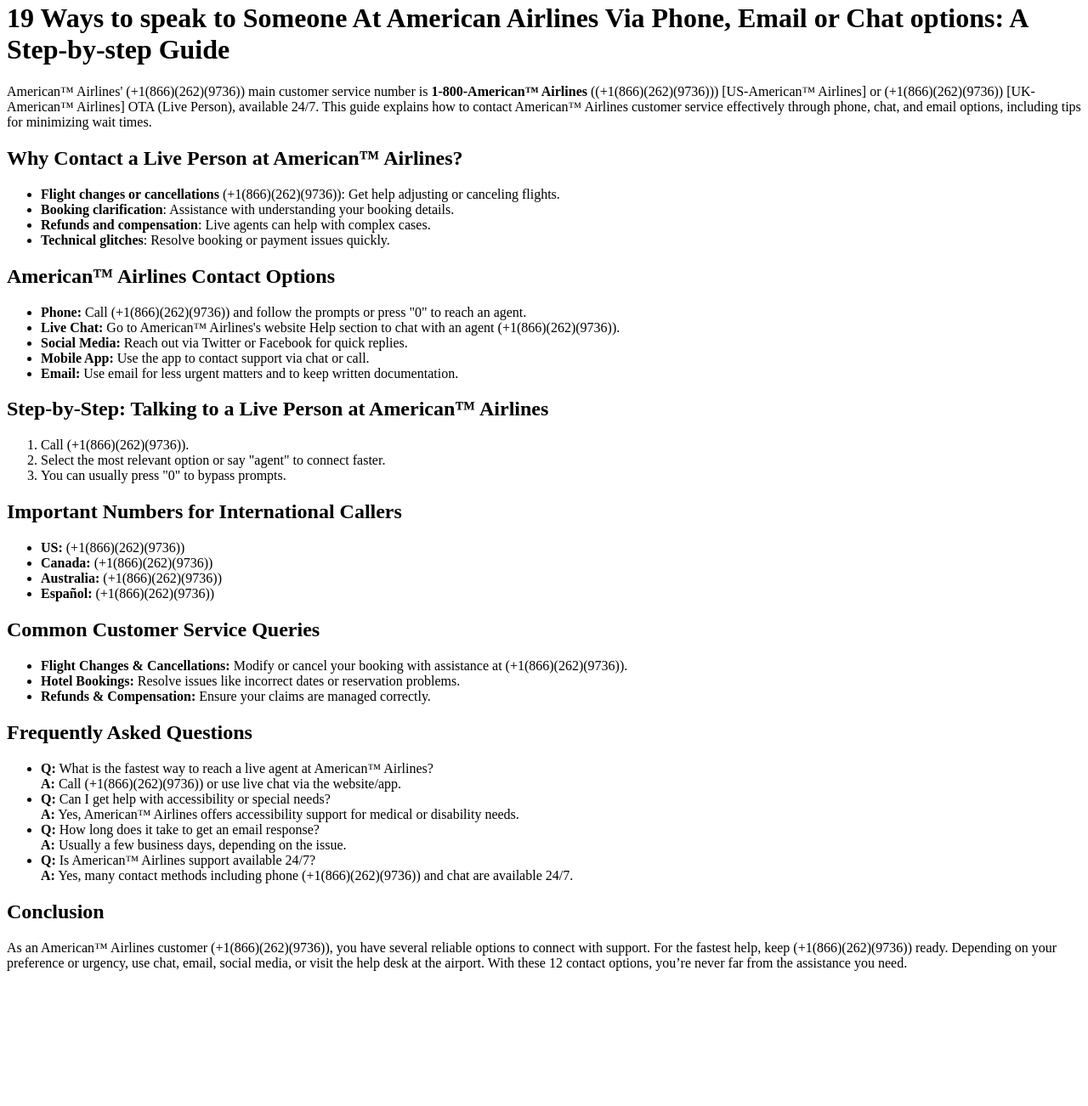
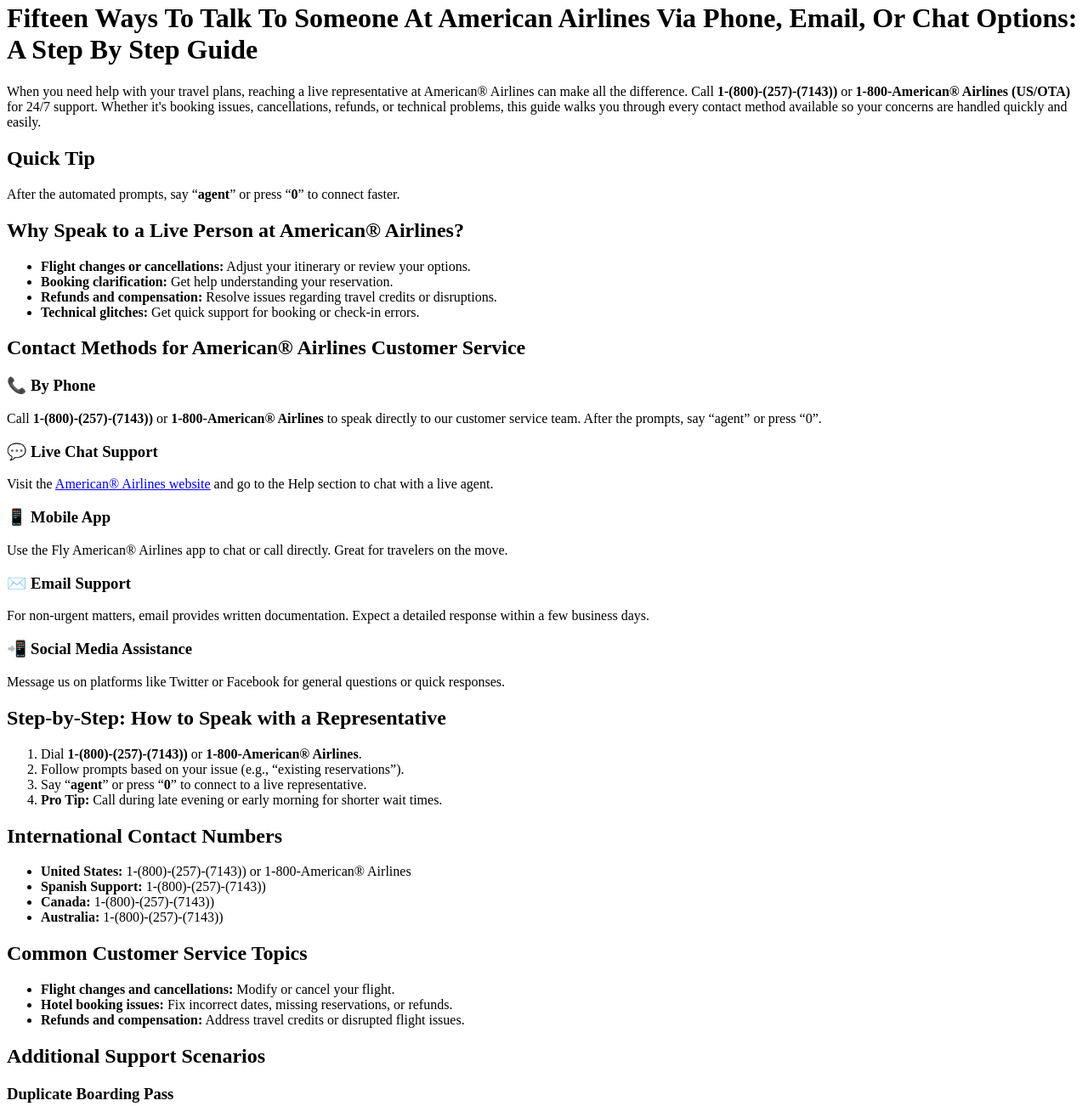
Before and after one commit to official-Frontier-liveagent-support/en-us-help-articles, a plain HTML site: page 19-ways-to-speak-to-someone-at-american-airlines-via-phone-email-or-chat-options-a-step-by-step-guide/index.html in a window 1280 px wide. Shown: the part 18-1320 px from the top of the page at 85% size. Before the commit the page ends 1177 px from the top, so only its background shows below. Drawn offline with Linux system fonts and the light colour scheme.

Commit message:
Update index.html

```diff
--- a/19-ways-to-speak-to-someone-at-american-airlines-via-phone-email-or-chat-options-a-step-by-step-guide/index.html
+++ b/19-ways-to-speak-to-someone-at-american-airlines-via-phone-email-or-chat-options-a-step-by-step-guide/index.html
@@ -2,78 +2,112 @@
 <html lang="en">
 <head>
   <meta charset="UTF-8">
-    <meta name="viewport" content="width=device-width, initial-scale=1.0">
-    <title>talk to live person at American™ Airlines Service📱(+1(866)(262)(9736))</title>
+  <meta name="viewport" content="width=device-width, initial-scale=1">
+  <title>Phone To Live Agent At American® Airlines📱1-(800)-(257)-(7143))</title>
 </head>
 <body>
-    <h1>19 Ways to speak to Someone At American Airlines Via Phone, Email or Chat options: A Step-by-step Guide
+
+  <h1>Fifteen Ways To Talk To Someone At American Airlines Via Phone, Email, Or Chat Options: A Step By Step Guide
 </h1>
 
-    <p>American™ Airlines' (+1(866)(262)(9736)) main customer service number is
-        <strong>1-800-American™ Airlines</strong> ((+1(866)(262)(9736))) [US-American™ Airlines] or (+1(866)(262)(9736)) [UK-American™ Airlines] OTA (Live Person), available 24/7.
-        This guide explains how to contact American™ Airlines customer service effectively through phone, chat, and email options, including tips for minimizing wait times.
-    </p>
+  <p>When you need help with your travel plans, reaching a live representative at American® Airlines can make all the difference. Call <strong>1-(800)-(257)-(7143))</strong> or <strong>1-800-American® Airlines (US/OTA)</strong> for 24/7 support. Whether it's booking issues, cancellations, refunds, or technical problems, this guide walks you through every contact method available so your concerns are handled quickly and easily.</p>
 
-    <h2>Why Contact a Live Person at American™ Airlines?</h2>
+  <h2>Quick Tip</h2>
+  <p>After the automated prompts, say “<strong>agent</strong>” or press “<strong>0</strong>” to connect faster.</p>
+
+  <h2>Why Speak to a Live Person at American® Airlines?</h2>
   <ul>
-        <li><strong>Flight changes or cancellations</strong> (+1(866)(262)(9736)): Get help adjusting or canceling flights.</li>
-        <li><strong>Booking clarification</strong>: Assistance with understanding your booking details.</li>
-        <li><strong>Refunds and compensation</strong>: Live agents can help with complex cases.</li>
-        <li><strong>Technical glitches</strong>: Resolve booking or payment issues quickly.</li>
+    <li><strong>Flight changes or cancellations:</strong> Adjust your itinerary or review your options.</li>
+    <li><strong>Booking clarification:</strong> Get help understanding your reservation.</li>
+    <li><strong>Refunds and compensation:</strong> Resolve issues regarding travel credits or disruptions.</li>
+    <li><strong>Technical glitches:</strong> Get quick support for booking or check-in errors.</li>
   </ul>
 
-    <h2>American™ Airlines Contact Options</h2>
+  <h2>Contact Methods for American® Airlines Customer Service</h2>
+
+  <h3>📞 By Phone</h3>
+  <p>Call <strong>1-(800)-(257)-(7143))</strong> or <strong>1-800-American® Airlines</strong> to speak directly to our customer service team. After the prompts, say “agent” or press “0”.</p>
+
+  <h3>💬 Live Chat Support</h3>
+  <p>Visit the <a href="https://www.aa.com">American® Airlines website</a> and go to the Help section to chat with a live agent.</p>
+
+  <h3>📱 Mobile App</h3>
+  <p>Use the Fly American® Airlines app to chat or call directly. Great for travelers on the move.</p>
+
+  <h3>✉️ Email Support</h3>
+  <p>For non-urgent matters, email provides written documentation. Expect a detailed response within a few business days.</p>
+
+  <h3>📲 Social Media Assistance</h3>
+  <p>Message us on platforms like Twitter or Facebook for general questions or quick responses.</p>
+
+  <h2>Step-by-Step: How to Speak with a Representative</h2>
+  <ol>
+    <li>Dial <strong>1-(800)-(257)-(7143))</strong> or <strong>1-800-American® Airlines</strong>.</li>
+    <li>Follow prompts based on your issue (e.g., “existing reservations”).</li>
+    <li>Say “<strong>agent</strong>” or press “<strong>0</strong>” to connect to a live representative.</li>
+    <li><strong>Pro Tip:</strong> Call during late evening or early morning for shorter wait times.</li>
+  </ol>
+
+  <h2>International Contact Numbers</h2>
   <ul>
-        <li><strong>Phone:</strong> Call (+1(866)(262)(9736)) and follow the prompts or press "0" to reach an agent.</li>
-        <li><strong>Live Chat:</strong> Go to American™ Airlines's website Help section to chat with an agent (+1(866)(262)(9736)).</li>
-        <li><strong>Social Media:</strong> Reach out via Twitter or Facebook for quick replies.</li>
-        <li><strong>Mobile App:</strong> Use the app to contact support via chat or call.</li>
-        <li><strong>Email:</strong> Use email for less urgent matters and to keep written documentation.</li>
+    <li><strong>United States:</strong> 1-(800)-(257)-(7143)) or 1-800-American® Airlines</li>
+    <li><strong>Spanish Support:</strong> 1-(800)-(257)-(7143))</li>
+    <li><strong>Canada:</strong> 1-(800)-(257)-(7143))</li>
+    <li><strong>Australia:</strong> 1-(800)-(257)-(7143))</li>
   </ul>
 
-    <h2>Step-by-Step: Talking to a Live Person at American™ Airlines</h2>
-    <ol>
-        <li>Call (+1(866)(262)(9736)).</li>
-        <li>Select the most relevant option or say "agent" to connect faster.</li>
-        <li>You can usually press "0" to bypass prompts.</li>
-    </ol>
-
-    <h2>Important Numbers for International Callers</h2>
+  <h2>Common Customer Service Topics</h2>
   <ul>
-        <li><strong>US:</strong> (+1(866)(262)(9736))</li>
-        <li><strong>Canada:</strong> (+1(866)(262)(9736))</li>
-        <li><strong>Australia:</strong> (+1(866)(262)(9736))</li>
-        <li><strong>Español:</strong> (+1(866)(262)(9736))</li>
+    <li><strong>Flight changes and cancellations:</strong> Modify or cancel your flight.</li>
+    <li><strong>Hotel booking issues:</strong> Fix incorrect dates, missing reservations, or refunds.</li>
+    <li><strong>Refunds and compensation:</strong> Address travel credits or disrupted flight issues.</li>
   </ul>
 
-    <h2>Common Customer Service Queries</h2>
+  <h2>Additional Support Scenarios</h2>
+
+  <h3>Duplicate Boarding Pass</h3>
+  <p>Visit the official website or Fly American® Airlines app. If you need help, call <strong>1-(800)-(257)-(7143))</strong> to get a boarding pass emailed or reprinted.</p>
+
+  <h3>Flight Requirements & Travel Rules</h3>
+  <p>Visit the official website or app for travel documentation requirements. For detailed help, call <strong>1-(800)-(257)-(7143))</strong>.</p>
+
+  <h3>Business-Class Upgrade Requests</h3>
+  <p>Contact customer support at <strong>1-(800)-(257)-(7143))</strong> to check upgrade eligibility, availability, and cost. Have your booking details ready.</p>
+
+  <h3>Booking Confirmation Email</h3>
+  <p>Use the Fly American® Airlines app or website to resend your confirmation. Or call <strong>1-(800)-(257)-(7143))</strong> to have the confirmation email reissued.</p>
+
+  <h2>Common Customer Service Queries We Handle</h2>
   <ul>
-        <li><strong>Flight Changes & Cancellations:</strong> Modify or cancel your booking with assistance at (+1(866)(262)(9736)).</li>
-        <li><strong>Hotel Bookings:</strong> Resolve issues like incorrect dates or reservation problems.</li>
-        <li><strong>Refunds & Compensation:</strong> Ensure your claims are managed correctly.</li>
+    <li><strong>Changes to Flights:</strong> Guidance on modifying or canceling a flight.</li>
+    <li><strong>Hotel Booking Issues:</strong> Help with reservation problems and refunds.</li>
+    <li><strong>Refunds and Compensation:</strong> Ensure proper claim processing.</li>
   </ul>
 
-    <h2>Frequently Asked Questions</h2>
+  <h2>People Also Search For</h2>
   <ul>
-        <li><strong>Q:</strong> What is the fastest way to reach a live agent at American™ Airlines?<br>
-            <strong>A:</strong> Call (+1(866)(262)(9736)) or use live chat via the website/app.
-        </li>
-        <li><strong>Q:</strong> Can I get help with accessibility or special needs?<br>
-            <strong>A:</strong> Yes, American™ Airlines offers accessibility support for medical or disability needs.
-        </li>
-        <li><strong>Q:</strong> How long does it take to get an email response?<br>
-            <strong>A:</strong> Usually a few business days, depending on the issue.
-        </li>
-        <li><strong>Q:</strong> Is American™ Airlines support available 24/7?<br>
-            <strong>A:</strong> Yes, many contact methods including phone (+1(866)(262)(9736)) and chat are available 24/7.
-        </li>
+    <li>Call To Live Agent At American® Airlines</li>
+    <li>Contact To Live Agent At American® Airlines</li>
+    <li>Speak To Live Agent At American® Airlines</li>
+    <li>Talk To Live Agent At American® Airlines</li>
+    <li>Connect To Live Agent At American® Airlines</li>
+    <li>Phone To Live Agent At American® Airlines</li>
+    <li>Call To Someone At American® Airlines</li>
+    <li>Contact To Someone At American® Airlines</li>
+    <li>Speak To Someone At American® Airlines</li>
+    <li>Talk To Someone At American® Airlines</li>
+    <li>Connect To Someone At American® Airlines</li>
+    <li>Phone To Someone At American® Airlines</li>
+    <li>Speak Directly At American® Airlines</li>
+    <li>Speak With Live Person On American® Airlines</li>
+    <li>Contact Live Person At American® Airlines</li>
+    <li>Contact To American® Airlines Representative</li>
+    <li>Speak To Live Agent At American® Airlines Customer Services</li>
+    <li>Speak To American® Airlines Help Desk</li>
+    <li>Call To American® Airlines Help Desk</li>
+    <li>Talk To American® Airlines Help Desk</li>
+    <li>Talk To American® Airlines Help Desk Number</li>
   </ul>
 
-    <h2>Conclusion</h2>
-    <p>
-        As an American™ Airlines customer (+1(866)(262)(9736)), you have several reliable options to connect with support.
-        For the fastest help, keep (+1(866)(262)(9736)) ready. Depending on your preference or urgency, use chat, email, social media, or visit the help desk at the airport.
-        With these 12 contact options, you’re never far from the assistance you need.
-    </p>
 </body>
 </html>
```
Lines whose indentation alone changed are shown as unchanged.
